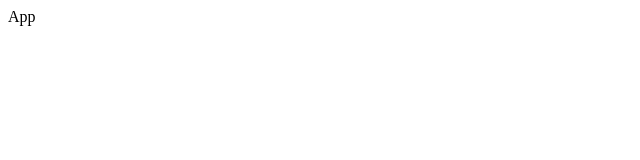
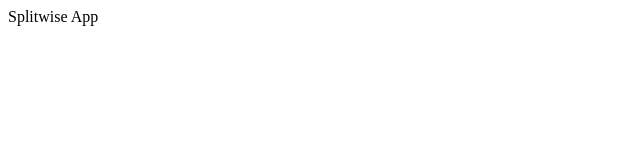
Before and after one commit to HarshaKhadgi/splitwise_frontend, a React (Vite) app: page / in a window 1280 px wide. Shown: the top 160 px of the page, without its empty margins (0-640 px from the left). Built offline with nearby package versions, Linux system fonts and the light colour scheme.

Commit message:
changes added

```diff
--- a/src/App.jsx
+++ b/src/App.jsx
@@ -1,10 +1,8 @@
-import React from 'react'
-import "./App.css"
+import React from "react";
+import "./App.css";
 
 const App = () => {
-  return (
-    <div>App</div>
-  )
-}
+  return <div>Splitwise App</div>;
+};
 
-export default App
+export default App;
```
